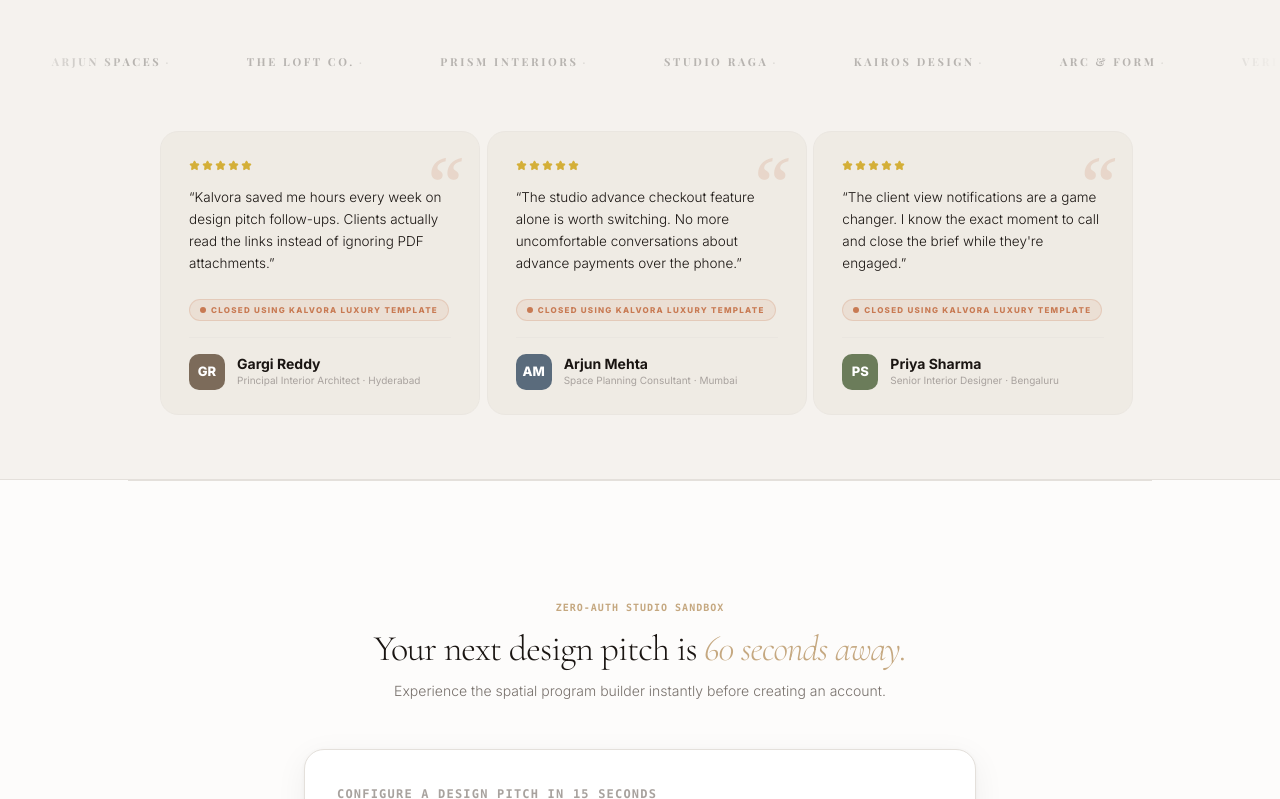
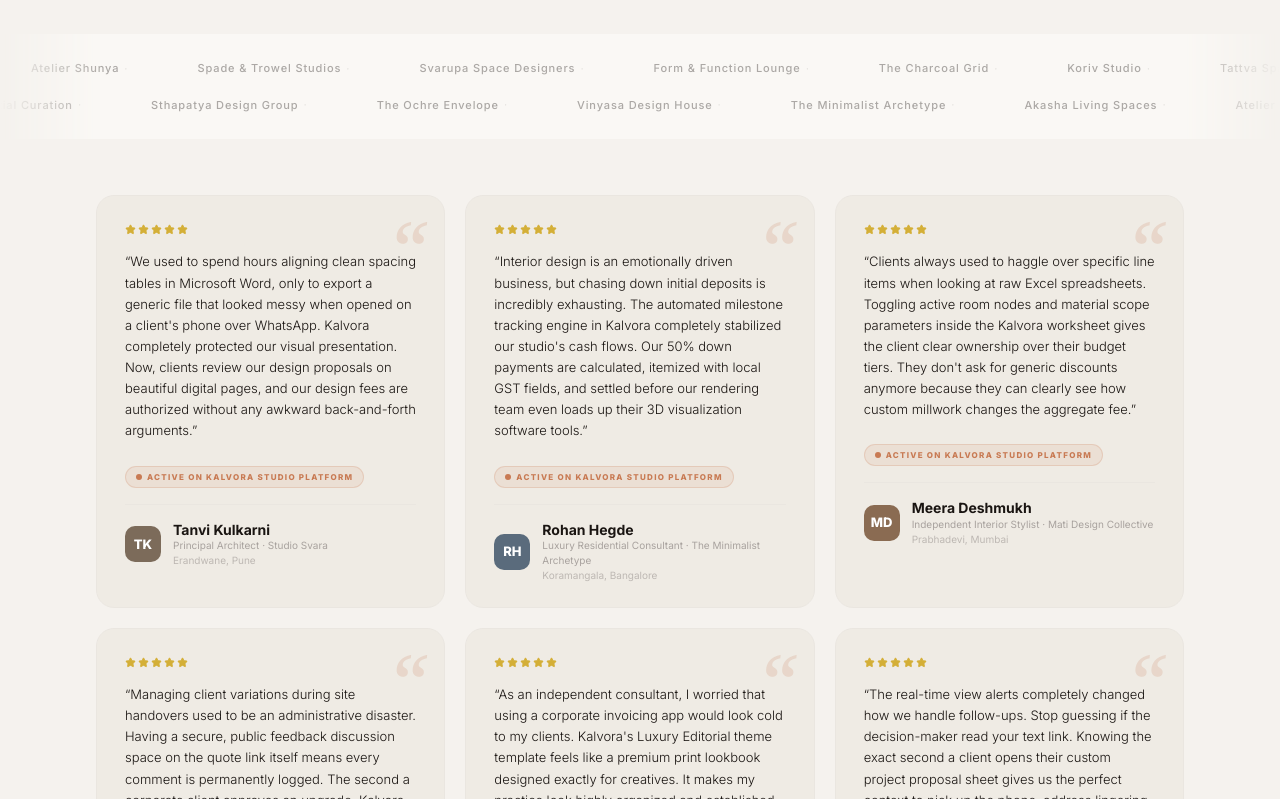
Before and after one commit to pratikanpat/Kalvora, a Next.js app: page / in a window 1280 px wide. Shown: the part 3921-4720 px from the top of the page. Built offline with nearby package versions, Linux system fonts and the light colour scheme; no server answers.

Commit message:
feat: landing page v4.1 — dual-axis runway marquee (24 Indian studios), 6 real testimonials, duplicate CSS removed

```diff
--- a/src/app/globals.css
+++ b/src/app/globals.css
@@ -1417,64 +1417,49 @@ html { scroll-behavior: smooth; }
 
 
 /* ═══════════════════════════════════════════════════════
-   LANDING PAGE v3.1 ADDITIONS — Terracotta, Marquee, Vocabulary
+
+/* ═══════════════════════════════════════════════════════
+   LANDING PAGE v4 — DUAL-AXIS RUNWAY MARQUEE
    ═══════════════════════════════════════════════════════ */
 
-/* -- Continuous studio logo marquee ticker -- */
-@keyframes lp-marquee {
+/* -- West axis: left-moving (25s) -- */
+@keyframes lp-marquee-left {
   0%   { transform: translateX(0); }
   100% { transform: translateX(-50%); }
 }
-.lp-marquee-track {
-  display: flex; width: max-content;
-  animation: lp-marquee 28s linear infinite;
+/* -- East axis: right-moving (32s, 20% slower) -- */
+@keyframes lp-marquee-right {
+  0%   { transform: translateX(-50%); }
+  100% { transform: translateX(0); }
 }
-.lp-marquee-track:hover { animation-play-state: paused; }
-.lp-marquee-outer {
-  overflow: hidden; mask-image: linear-gradient(90deg, transparent 0%, black 10%, black 90%, transparent 100%);
-  -webkit-mask-image: linear-gradient(90deg, transparent 0%, black 10%, black 90%, transparent 100%);
+
+.lp-runway-outer {
+  overflow: hidden;
+  mask-image: linear-gradient(90deg, transparent 0%, black 8%, black 92%, transparent 100%);
+  -webkit-mask-image: linear-gradient(90deg, transparent 0%, black 8%, black 92%, transparent 100%);
+  background: #FAF8F5;
 }
-.lp-marquee-logo {
-  font-family: var(--font-playfair), 'Playfair Display', serif;
-  font-size: 11px; font-weight: 700; letter-spacing: 0.24em;
-  text-transform: uppercase; color: rgba(26,21,18,0.28);
-  transition: color 400ms ease, transform 400ms ease;
-  cursor: default; white-space: nowrap; padding: 0 36px;
+.lp-runway-row {
+  display: flex; width: max-content; padding: 6px 0;
+}
+.lp-runway-row-left  { animation: lp-marquee-left  25s linear infinite; }
+.lp-runway-row-right { animation: lp-marquee-right 32s linear infinite; }
+.lp-runway-row:hover { animation-play-state: paused; }
+
+.lp-runway-name {
+  font-family: 'Plus Jakarta Sans', 'Inter', sans-serif;
+  font-size: 11px; font-weight: 500; letter-spacing: 0.08em;
+  text-transform: none; color: rgba(26,21,18,0.35);
+  transition: color 300ms ease, transform 300ms ease;
+  cursor: default; white-space: nowrap; padding: 4px 32px;
   display: inline-flex; align-items: center;
 }
-.lp-marquee-logo:hover {
-  color: var(--lp-terracotta) !important;
+.lp-runway-name:hover {
+  color: #C87A53 !important;
   transform: scale(1.03);
 }
-.lp-marquee-sep {
-  display: inline-flex; align-items: center; padding: 0 4px;
-  color: rgba(26,21,18,0.12); font-size: 10px;
+.lp-runway-sep {
+  display: inline-flex; align-items: center;
+  color: rgba(26,21,18,0.12); font-size: 9px;
+  padding: 0 2px; pointer-events: none;
 }
-
-/* -- Testimonial material sample cards -- */
-.lp-testimonial-card {
-  background: var(--lp-sand);
-  border: 1px solid var(--lp-panel-border);
-  border-radius: 1.125rem; padding: 28px 28px 24px;
-  position: relative; overflow: hidden;
-  transition: transform 400ms cubic-bezier(0.16,1,0.3,1), box-shadow 400ms cubic-bezier(0.16,1,0.3,1);
-  min-width: 320px;
-}
-.lp-testimonial-card:hover {
-  transform: translateY(-4px);
-  box-shadow: 0 16px 40px rgba(26,21,18,0.10);
-}
-.lp-testimonial-quotemark {
-  position: absolute; top: 12px; right: 20px;
-  font-family: 'Georgia', serif; font-size: 80px; line-height: 1;
-  color: var(--lp-terracotta); opacity: 0.18; pointer-events: none;
-  font-style: italic; user-select: none;
-}
-.lp-testimonial-badge {
-  display: inline-flex; align-items: center; gap: 5px;
-  font-size: 8px; font-weight: 800; letter-spacing: 0.16em;
-  text-transform: uppercase; font-family: var(--font-inter), monospace;
-  padding: 4px 10px; border-radius: 999px;
-  background: rgba(200,122,83,0.10); color: var(--lp-terracotta);
-  border: 1px solid rgba(200,122,83,0.20);
-}
--- a/src/app/page.tsx
+++ b/src/app/page.tsx
@@ -776,72 +776,120 @@ function TemplateShowroom() {
 //  LAYER 1.5 — SOCIAL PROOF (FIX 3: moved above TryoutGateway)
 //  Continuous marquee ticker + material sample cards
 // ═══════════════════════════════════════════════════════
-const studioNames = [
-    'Veritas Studio', 'Mehta & Co.', 'Arjun Spaces', 'The Loft Co.',
-    'Prism Interiors', 'Studio Raga', 'Kairos Design', 'Arc & Form',
+// ── DUAL-AXIS RUNWAY DATA ────────────────────────────────────────────────────
+const westAxisStudios = [
+    'Studio Canvas Architecture', 'Mati Design Collective', 'The Brick & Mortar Lab',
+    'Atelier Shunya', 'Spade & Trowel Studios', 'Svarupa Space Designers',
+    'Form & Function Lounge', 'The Charcoal Grid', 'Koriv Studio',
+    'Tattva Spatial Studio', 'Ananta Design Partners', 'Prana Habitat Group',
 ];
+const eastAxisStudios = [
+    'Vinyasa Design House', 'The Minimalist Archetype', 'Akasha Living Spaces',
+    'Atelier Ochre', 'The Teak & Terrazzo Co.', 'Dhruva Space Curators',
+    'Kala & Karma Labs', 'The Mudroom Collective', 'Sutra Interior Architects',
+    'Bhumika Spatial Curation', 'Sthapatya Design Group', 'The Ochre Envelope',
+];
+// Doubled for seamless infinite scroll
+const westSet  = [...westAxisStudios,  ...westAxisStudios];
+const eastSet  = [...eastAxisStudios, ...eastAxisStudios];
 
 const testimonials = [
     {
-        initials: 'GR',
+        initials: 'TK',
         color: '#7C6B5A',
-        name: 'Gargi Reddy',
-        role: 'Principal Interior Architect',
-        city: 'Hyderabad',
-        studio: 'Veritas Studio',
-        quote: 'Kalvora saved me hours every week on design pitch follow-ups. Clients actually read the links instead of ignoring PDF attachments.',
+        name: 'Tanvi Kulkarni',
+        role: 'Principal Architect',
+        city: 'Erandwane, Pune',
+        studio: 'Studio Svara',
+        quote: 'We used to spend hours aligning clean spacing tables in Microsoft Word, only to export a generic file that looked messy when opened on a client\'s phone over WhatsApp. Kalvora completely protected our visual presentation. Now, clients review our design proposals on beautiful digital pages, and our design fees are authorized without any awkward back-and-forth arguments.',
     },
     {
-        initials: 'AM',
+        initials: 'RH',
         color: '#5A6B7C',
-        name: 'Arjun Mehta',
-        role: 'Space Planning Consultant',
-        city: 'Mumbai',
-        studio: 'Mehta & Co.',
-        quote: 'The studio advance checkout feature alone is worth switching. No more uncomfortable conversations about advance payments over the phone.',
+        name: 'Rohan Hegde',
+        role: 'Luxury Residential Consultant',
+        city: 'Koramangala, Bangalore',
+        studio: 'The Minimalist Archetype',
+        quote: 'Interior design is an emotionally driven business, but chasing down initial deposits is incredibly exhausting. The automated milestone tracking engine in Kalvora completely stabilized our studio\'s cash flows. Our 50% down payments are calculated, itemized with local GST fields, and settled before our rendering team even loads up their 3D visualization software tools.',
     },
     {
-        initials: 'PS',
+        initials: 'MD',
+        color: '#8A6B52',
+        name: 'Meera Deshmukh',
+        role: 'Independent Interior Stylist',
+        city: 'Prabhadevi, Mumbai',
+        studio: 'Mati Design Collective',
+        quote: 'Clients always used to haggle over specific line items when looking at raw Excel spreadsheets. Toggling active room nodes and material scope parameters inside the Kalvora worksheet gives the client clear ownership over their budget tiers. They don\'t ask for generic discounts anymore because they can clearly see how custom millwork changes the aggregate fee.',
+    },
+    {
+        initials: 'AG',
         color: '#6B7C5A',
-        name: 'Priya Sharma',
-        role: 'Senior Interior Designer',
-        city: 'Bengaluru',
-        studio: 'Prism Interiors',
-        quote: 'The client view notifications are a game changer. I know the exact moment to call and close the brief while they\'re engaged.',
+        name: 'Amit Gokhale',
+        role: 'Commercial Project Director',
+        city: 'Kalyani Nagar, Pune',
+        studio: 'The Charcoal Grid',
+        quote: 'Managing client variations during site handovers used to be an administrative disaster. Having a secure, public feedback discussion space on the quote link itself means every comment is permanently logged. The second a corporate client approves an upgrade, Kalvora locks the pricing structures and builds a print-ready invoice instantly.',
+    },
+    {
+        initials: 'GR',
+        color: '#7C5A6B',
+        name: 'Gargi Reddy',
+        role: 'Founder',
+        city: 'Pune',
+        studio: 'Koriv Studio',
+        quote: 'As an independent consultant, I worried that using a corporate invoicing app would look cold to my clients. Kalvora\'s Luxury Editorial theme template feels like a premium print lookbook designed exactly for creatives. It makes my practice look highly organized and established, which helps me confidently pitch to premium bungalow builders.',
+    },
+    {
+        initials: 'NR',
+        color: '#5A7C6B',
+        name: 'Nandan R.',
+        role: 'Founding Partner',
+        city: 'College Road, Nashik',
+        studio: 'Atelier Ochre',
+        quote: 'The real-time view alerts completely changed how we handle follow-ups. Stop guessing if the decision-maker read your text link. Knowing the exact second a client opens their custom project proposal sheet gives us the perfect context to pick up the phone, address lingering questions, and close the deal while engagement is highest.',
     },
 ];
 
 function SocialProofSection() {
     const gridRef = useScrollReveal();
-    // Duplicate array for seamless loop
-    const logoSet = [...studioNames, ...studioNames];
 
     return (
         <section className="lp-proof-section py-14 sm:py-16">
+            {/* Section label */}
             <div className="max-w-5xl mx-auto px-4 sm:px-6 lg:px-8">
-                <p className="text-center text-[10px] font-bold tracking-widest uppercase font-mono mb-10"
+                <p className="text-center text-[10px] font-bold tracking-widest uppercase font-mono mb-8"
                     style={{ color: 'var(--lp-text-subtle)' }}>
                     Design Studios Across India Trust Kalvora
                 </p>
             </div>
 
-            {/* FIX 4: Continuous marquee ticker — no overflow on the outer wrapper */}
-            <div className="lp-marquee-outer py-3 mb-12">
-                <div className="lp-marquee-track">
-                    {logoSet.map((name, i) => (
-                        <span key={i} className="lp-marquee-logo">
+            {/* ── DUAL-AXIS INTERLOCKING RUNWAY ── */}
+            <div className="lp-runway-outer py-4 mb-14" style={{ background: '#FAF8F5' }}>
+                {/* West Axis — moves left at 25s */}
+                <div className="lp-runway-row lp-runway-row-left">
+                    {westSet.map((name, i) => (
+                        <span key={i} className="lp-runway-name">
                             {name}
-                            <span className="lp-marquee-sep">&middot;</span>
+                            <span className="lp-runway-sep">&nbsp;·&nbsp;</span>
+                        </span>
+                    ))}
+                </div>
+                {/* East Axis — moves right at 32s */}
+                <div className="lp-runway-row lp-runway-row-right">
+                    {eastSet.map((name, i) => (
+                        <span key={i} className="lp-runway-name">
+                            {name}
+                            <span className="lp-runway-sep">&nbsp;·&nbsp;</span>
                         </span>
                     ))}
                 </div>
             </div>
 
-            {/* Designer testimonial cards */}
-            <div className="max-w-5xl mx-auto px-4 sm:px-6 lg:px-8">
-                <div ref={gridRef} className="reveal-on-scroll grid grid-cols-1 md:grid-cols-3 gap-5">
+            {/* ── TESTIMONIAL THEATRE — 6 cards, 2-row horizontal scroll on mobile, 3-col grid on desktop ── */}
+            <div className="max-w-6xl mx-auto px-4 sm:px-6 lg:px-8">
+                <div ref={gridRef} className="reveal-on-scroll grid grid-cols-1 md:grid-cols-2 lg:grid-cols-3 gap-5">
                     {testimonials.map((d, i) => (
-                        <div key={i} className={`lp-testimonial-card lp-animate-entry lp-delay-${i + 1}`}>
+                        <div key={i} className={`lp-testimonial-card lp-animate-entry lp-delay-${Math.min(i + 1, 5)}`}>
                             {/* Giant terracotta quote mark */}
                             <div className="lp-testimonial-quotemark">&ldquo;</div>
 
@@ -853,14 +901,14 @@ function SocialProofSection() {
                             </div>
 
                             {/* Quote */}
-                            <p className="text-[13.5px] font-light leading-relaxed mb-5" style={{ color: 'var(--lp-text)' }}>
+                            <p className="text-[13px] font-light leading-relaxed mb-5" style={{ color: 'var(--lp-text)' }}>
                                 &ldquo;{d.quote}&rdquo;
                             </p>
 
                             {/* Badge */}
                             <div className="lp-testimonial-badge mb-4">
                                 <span className="w-1.5 h-1.5 rounded-full inline-block" style={{ background: 'var(--lp-terracotta)' }} />
-                                Closed using Kalvora Luxury Template
+                                Active on Kalvora Studio Platform
                             </div>
 
                             {/* Designer identity */}
@@ -870,7 +918,8 @@ function SocialProofSection() {
                                 </div>
                                 <div>
                                     <p className="text-sm font-bold leading-tight" style={{ color: 'var(--lp-text)' }}>{d.name}</p>
-                                    <p className="text-[10px]" style={{ color: 'var(--lp-text-subtle)' }}>{d.role} &middot; {d.city}</p>
+                                    <p className="text-[10px]" style={{ color: 'var(--lp-text-subtle)' }}>{d.role} &middot; {d.studio}</p>
+                                    <p className="text-[10px]" style={{ color: 'var(--lp-text-subtle)', opacity: 0.7 }}>{d.city}</p>
                                 </div>
                             </div>
                         </div>
```
